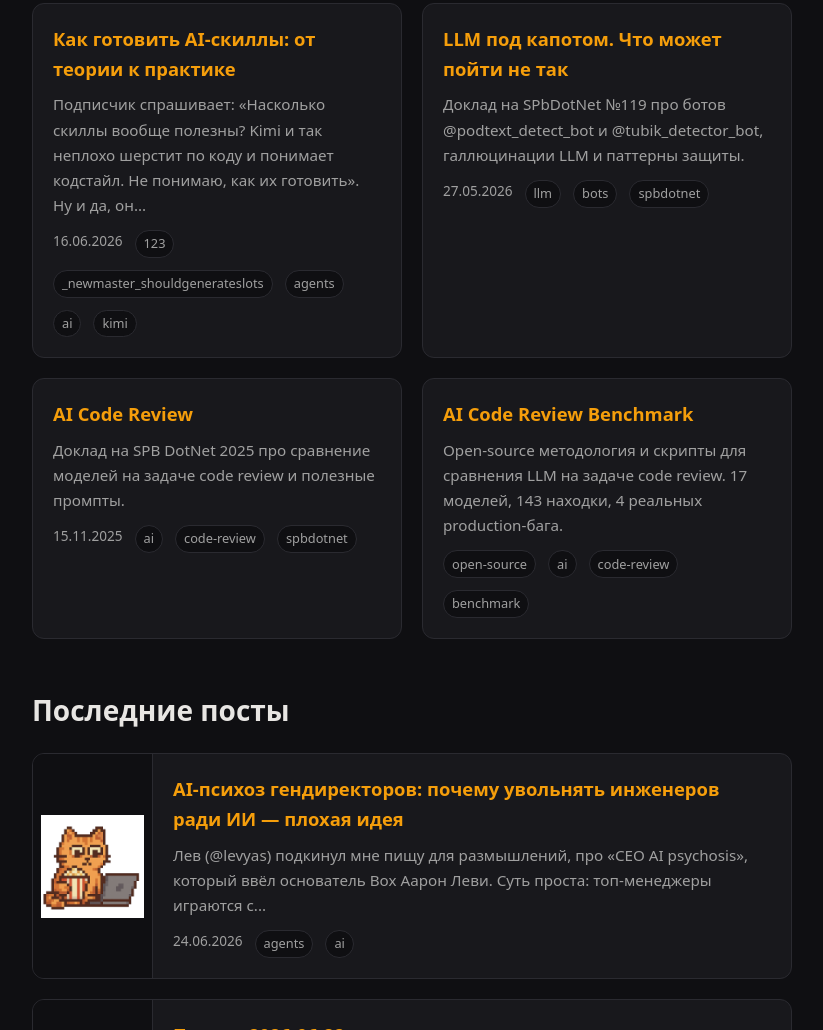
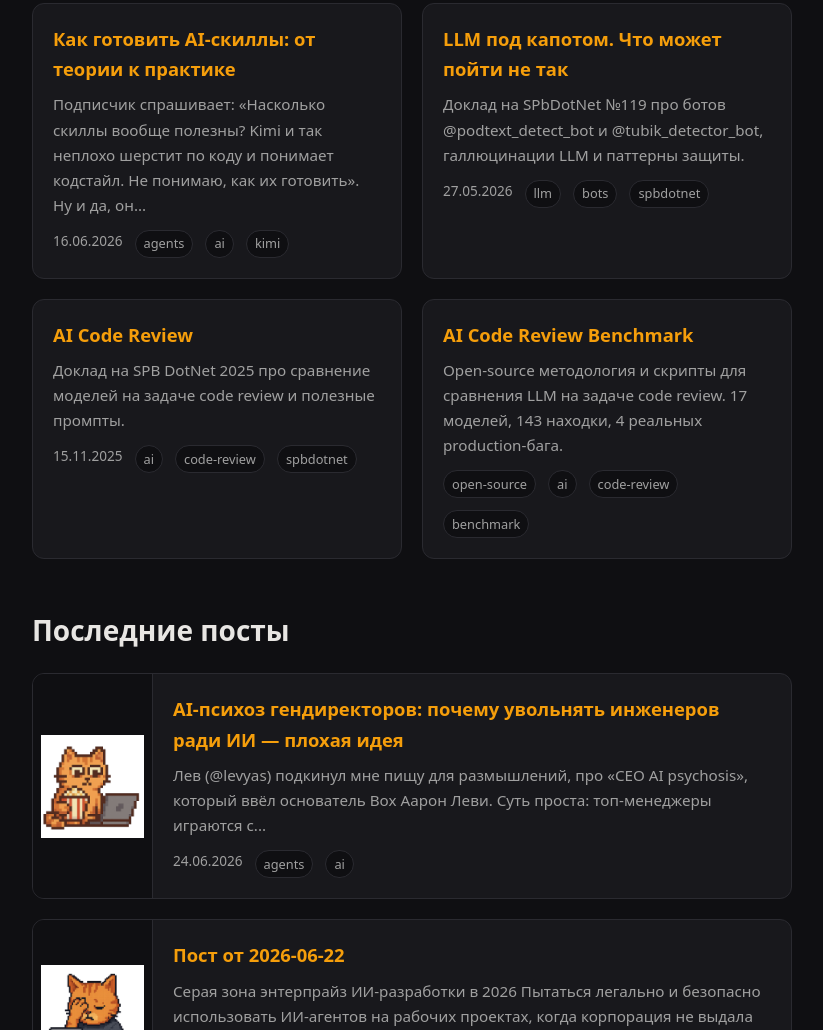
Before and after one commit to svetkis/kotreview-site, an Astro site: page / in a window 1280 px wide. Shown: the part 938-1968 px from the top of the page, without its empty margins (228-1051 px from the left). Built offline with nearby package versions, Linux system fonts and the light colour scheme; Astro itself is replaced by a stand-in of ours.

Commit message:
clean up bogus tags in ai-skills post

```diff
--- a/src/content/posts/2026-06-16-как-готовить-ai-скиллы-от-теории-к-практике.md
+++ b/src/content/posts/2026-06-16-как-готовить-ai-скиллы-от-теории-к-практике.md
@@ -2,7 +2,7 @@
 title: "Как готовить AI-скиллы: от теории к практике"
 date: 2026-06-16
 description: "Подписчик спрашивает: «Насколько скиллы вообще полезны? Kimi и так неплохо шерстит по коду и понимает кодстайл. Не понимаю, как их готовить». Ну и да, он..."
-tags: ["123", "_newmaster_shouldgenerateslots", "agents", "ai", "kimi"]
+tags: ["agents", "ai", "kimi"]
 source: https://t.me/kot_review/76
 ---
 
```
